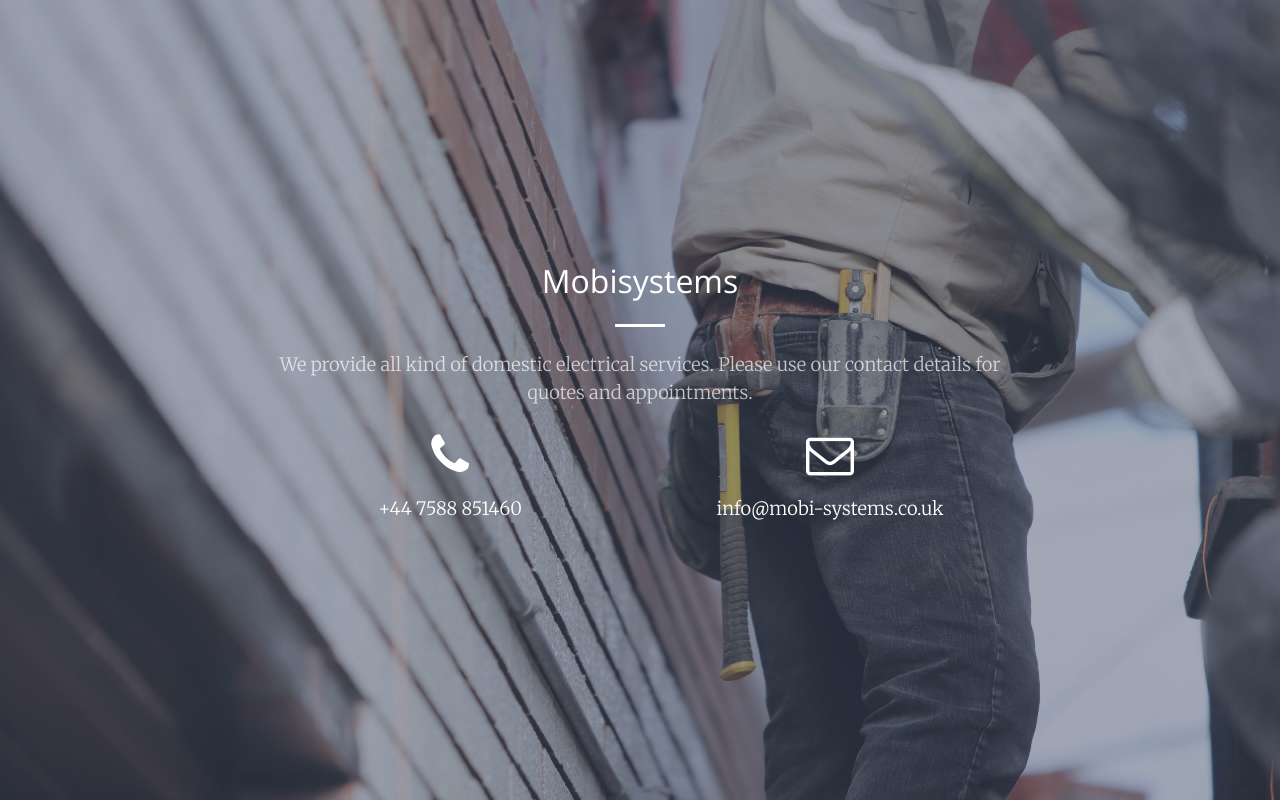
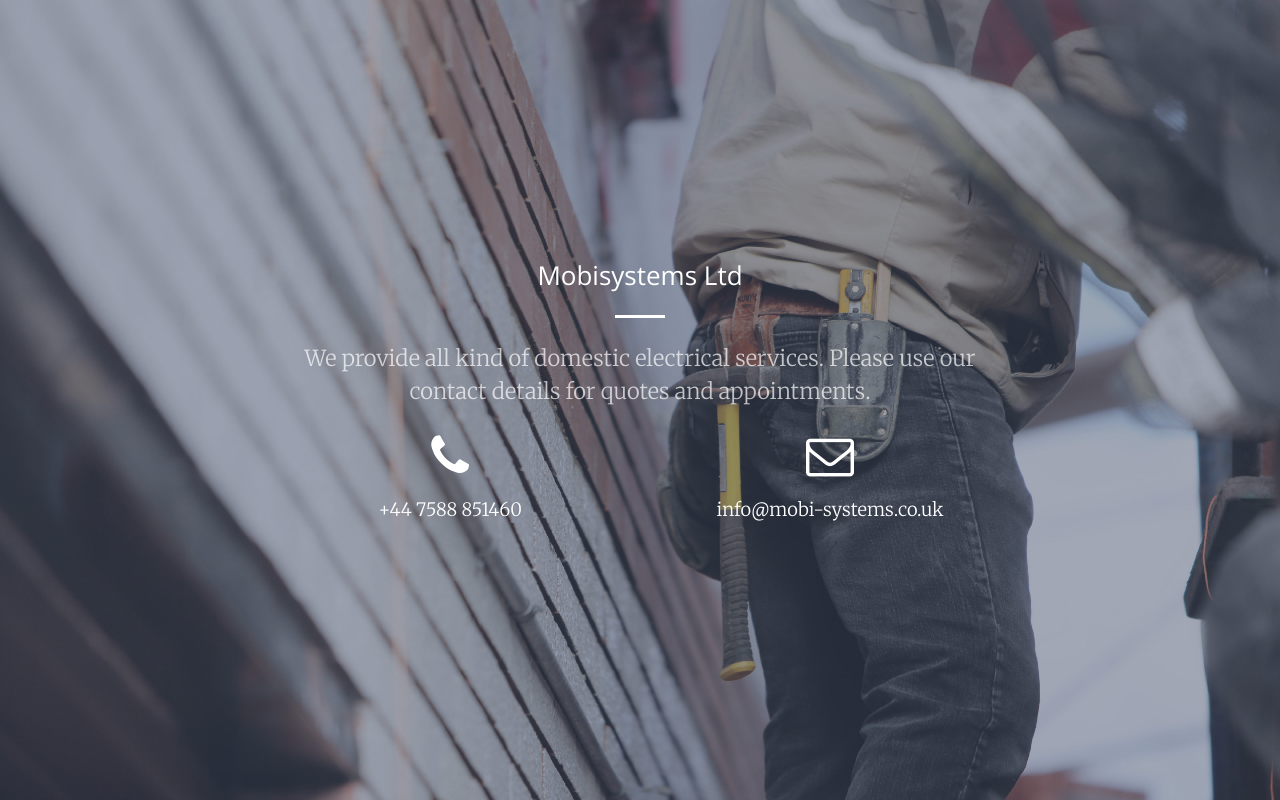
Before and after one commit to mobi-systems/mobisystems, a plain HTML site: page index.html in a window 1280 px wide. Drawn offline with nearby package versions, Linux system fonts and the light colour scheme.

Commit message:
Update index.html

```diff
--- a/index.html
+++ b/index.html
@@ -32,9 +32,9 @@
       <div class="container my-auto">
         <div class="row">
           <div class="col-lg-8 mx-auto text-center">
-            <h2 class="section-heading">Mobisystems</h2>
+            <h2 class="section-heading" style="font-size: 26px;">Mobisystems Ltd</h2>
             <hr class="my-4">
-            <p class="text-faded mb-4">We provide all kind of domestic electrical services. Please use our contact details for quotes and appointments.</p>
+            <p class="text-faded mb-4" style="font-size: 22px;">We provide all kind of domestic electrical services. Please use our contact details for quotes and appointments.</p>
           </div>
         </div>
         <div class="row">
```
